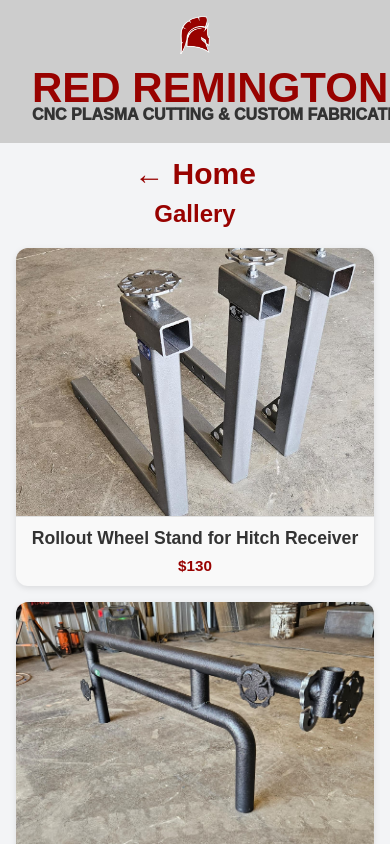
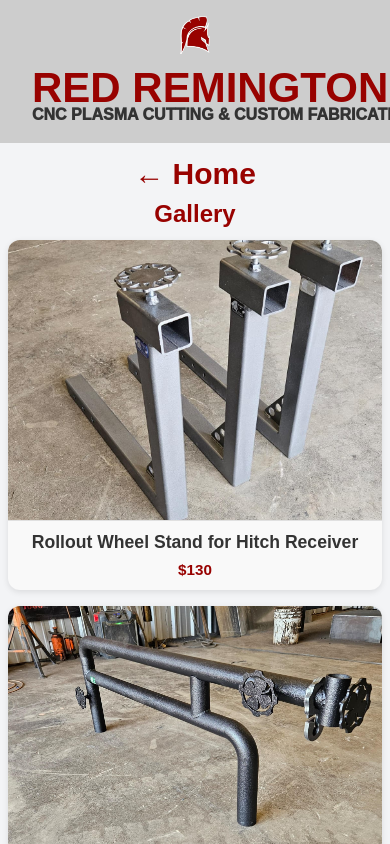
Before and after one commit to hazsauce/red-rem-fab, a Next.js app: page /gallery in a window 390 px wide. Shown: the top 844 px of the page. Built offline with nearby package versions, Linux system fonts and the light colour scheme; a web font is replaced by a local one.

Commit message:
fixed spacing at the bottom of the home and gallery pages, adjusted font sizes and spacing on gallery page.

```diff
--- a/src/pages/Gallery.module.css
+++ b/src/pages/Gallery.module.css
@@ -26,7 +26,7 @@
 }
 
 .galleryContainer {
-    padding: 0;
+    padding-bottom: 2rem;
     text-align: center;
     background-color: #f3f4f6; /* match homepage background */
     min-height: 100vh;
@@ -44,7 +44,7 @@
     display: grid;
     grid-template-columns: repeat(auto-fit, minmax(250px, 1fr));
     gap: 2rem;
-    padding: 0 1rem;
+    padding: 0 2rem;
 }
 
 .card {
@@ -71,7 +71,7 @@
 }
 
 .price {
-    font-size: 1rem;
+    font-size: 1.5rem;
     font-weight: bold;
     color: #980200;
     text-align: center;
@@ -80,6 +80,7 @@
 
 .socialSection {
     margin-top: 1rem;
+    margin-bottom: 0rem;
     text-align: center;
 }
 
@@ -111,6 +112,7 @@
 @media (max-width: 768px) {
     .galleryContainer {
         padding: 0;
+        padding-bottom: 2rem;
     }
 
     .title {
@@ -121,7 +123,11 @@
 
     .galleryGrid {
         gap: 1rem;
-        padding: 1rem;
+        padding: 0.5rem;
+    }
+
+    .socialSection{
+        margin-top: 0.5rem;
     }
 
     .itemTitle {
--- a/src/pages/Home.module.css
+++ b/src/pages/Home.module.css
@@ -1,6 +1,7 @@
 .container {
     min-height: 80vh;
     background-color: #f3f4f6; /* light gray */
+    padding-bottom: 4rem;
     color: #333;
     display: flex;
     flex-direction: column;
```
